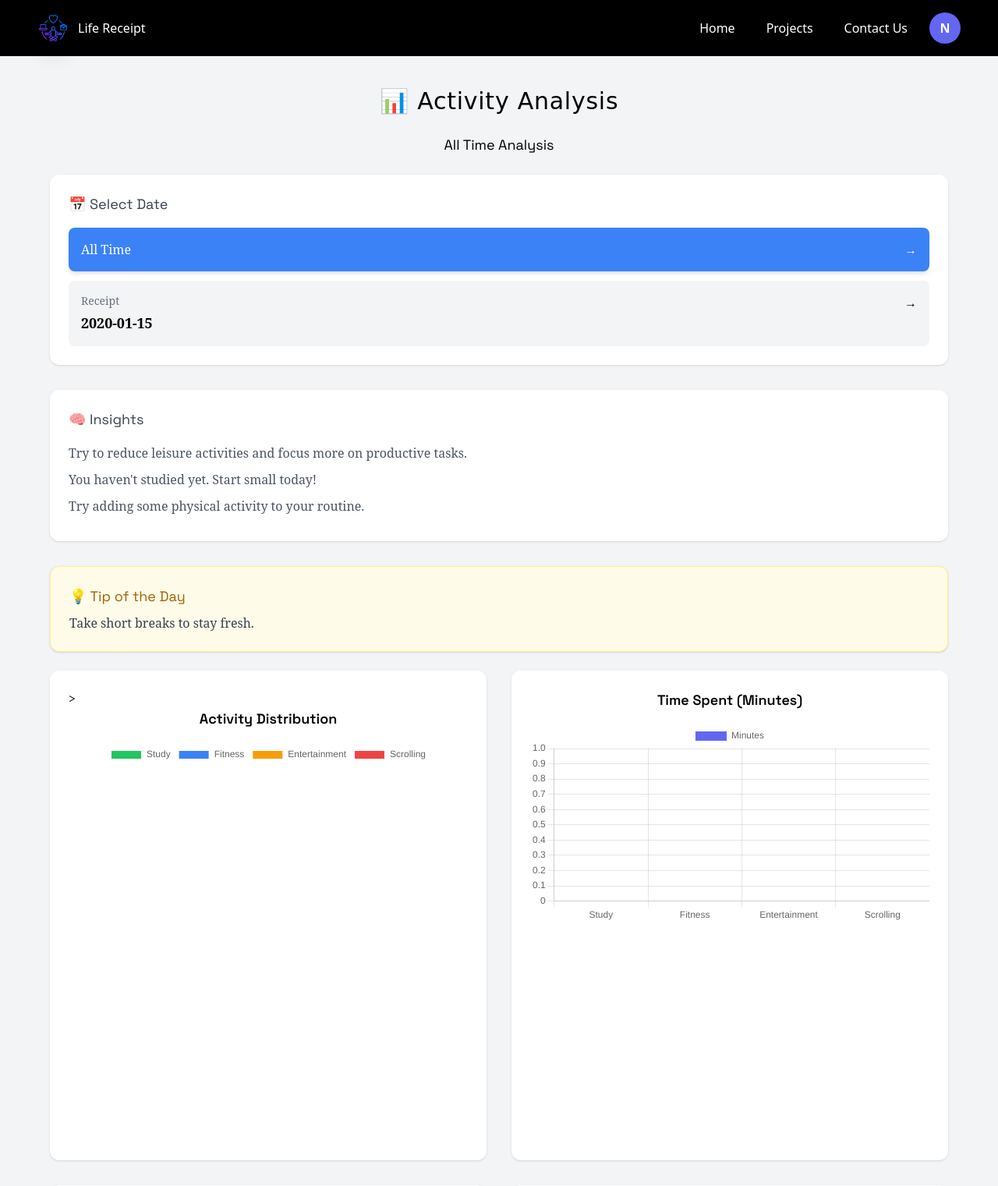
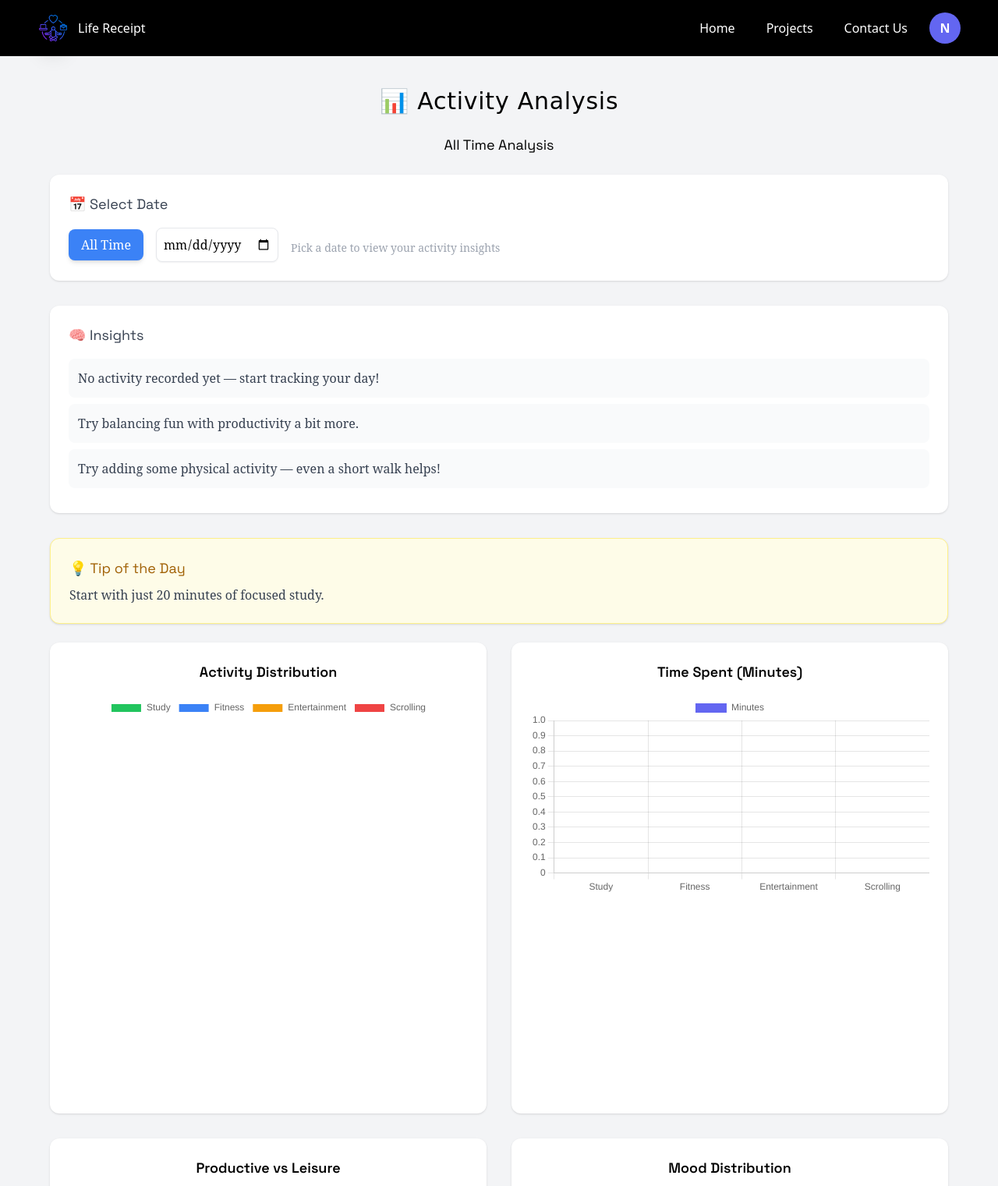
Before and after one commit to siddhiii07/Life-Receipt, a Flask app: page /analytics in a window 1280 px wide. Shown: the top 1521 px of the page at 78% size. Run offline with Flask 3, Linux system fonts and the light colour scheme; the visitor is signed in with stand-in values (Sample User, id 1); tables that the repository leaves empty hold one stand-in row (values such as "Sample post"); parts of the project's set-up code (start-up, migrations or seed data) failed here and were passed over; some libraries are stand-ins or nearby versions; some web fonts are replaced.

Commit message:
Add personalized insights, calendar date picker, and toast alerts

```diff
--- a/backend/app.py
+++ b/backend/app.py
@@ -497,47 +497,112 @@
         moods[row["mood"]] = row["total"]
 
     insights = []
-    # Productivity insight
+    import random
+
+    # -------- TOTAL + RATIOS --------
+    total_time = study + fitness + entertainment + scrolling
+
+    if total_time > 0:
+        study_ratio = study / total_time
+
+        if study_ratio > 0.5:
+            insights.append("You're spending most of your time studying — strong focus!")
+        elif study_ratio > 0.3:
+            insights.append("Good balance, but there's room to increase study time.")
+        else:
+            insights.append("Study time is quite low compared to other activities.")
+
+    else:
+        insights.append("No activity recorded yet — start tracking your day!")
+
+    # -------- PRODUCTIVITY --------
     if productive > leisure:
-        insights.append("— You're having more productive days than leisure ones. Keep it up!")
+        insights.append(random.choice([
+            "You're having more productive time than leisure — great discipline!",
+            "Nice! You're staying productive consistently.",
+        ]))
     else:
-        insights.append("Try to reduce leisure activities and focus more on productive tasks.")
+        insights.append(random.choice([
+            "Leisure is taking over — try regaining control of your time.",
+            "Try balancing fun with productivity a bit more."
+        ]))
 
-    # Study insight
-    if study >= 120:
-        insights.append("Great job! You're dedicating strong time to study.")
-    elif study > 0:
-        insights.append("Try increasing your study time for better progress.")
+    # -------- DOMINANT ACTIVITY --------
+    activities = {
+        "study": study,
+        "fitness": fitness,
+        "entertainment": entertainment,
+        "scrolling": scrolling
+    }
+
+    if total_time > 0:
+        top_activity = max(activities, key=activities.get)
+
+        if top_activity == "scrolling":
+            insights.append("Scrolling dominates your time — consider cutting it down.")
+        elif top_activity == "study":
+            insights.append("You're highly focused on studying — keep that momentum!")
+        elif top_activity == "entertainment":
+            insights.append("Looks like a chill day — just don’t lose track of your goals.")
+        elif top_activity == "fitness":
+            insights.append("You're prioritizing health — that's amazing!")
+
+    # -------- FITNESS --------
+    if fitness == 0:
+        insights.append("Try adding some physical activity — even a short walk helps!")
     else:
-        insights.append("You haven't studied yet. Start small today!")
+        insights.append("Nice! You're staying active.")
 
-    # Scrolling warning
-    if scrolling > 60:
-        insights.append("High screen time detected. Consider reducing scrolling.")
+    # -------- MOOD --------
+    if moods:
+        dominant_mood = max(moods, key=moods.get)
 
-    # Fitness insight
-    if fitness > 0:
-        insights.append("Nice! You're staying active.")
-    else:
-        insights.append("Try adding some physical activity to your routine.")
+        if dominant_mood == "happy":
+            insights.append("You're in a positive mindset — great time to be productive!")
+        elif dominant_mood == "sad":
+            insights.append("Seems like a low day — take it easy and reset.")
+        elif dominant_mood == "tired":
+            insights.append("You're feeling tired — rest might help.")
 
-    # Mood insight
-    if "happy" in moods and moods["happy"] > 0:
-        insights.append("Your mood looks positive. Great sign!")
+    # -------- STUDY VS ENTERTAINMENT --------
+    if study > entertainment:
+        insights.append(random.choice([
+            "You're prioritizing learning over entertainment — great balance!",
+            "Good job keeping studies ahead of distractions."
+        ]))
 
-    if study > entertainment:
-        insights.append("You're prioritizing learning over entertainment. Great balance!")
-
-    # -------- RANDOM TIP --------
-    import random
+    # -------- SMART TIP --------
     tips = [
         "Start your day with your hardest task.",
-        "Use the 25-minute focus technique (Pomodoro).",
         "Take short breaks to stay fresh.",
         "Avoid distractions while studying.",
+        "Use the 25-minute focus technique (Pomodoro).",
         "Plan your day the night before."
     ]
-    random_tip = random.choice(tips)
+
+    if scrolling > 60:
+        tip = "Try a 30-minute no-phone challenge."
+    elif study < 60:
+        tip = "Start with just 20 minutes of focused study."
+    elif fitness == 0:
+        tip = "Even a short walk can boost your energy."
+    elif productive < leisure:
+        tip = "Plan your next day before sleeping."
+    else:
+        tip = random.choice(tips)
+
+    # ------ Alerts------
+    alert = None
+    if total_time == 0:
+        alert = "No activity logged today — start tracking your day 👀"
+    elif study == 0:
+        alert = "You haven't studied today yet 👀"
+    elif scrolling > 60:
+        alert = "Too much scrolling detected — take a break!"
+    elif productive > leisure:
+        alert = "Great job! You're having a productive day 🔥"
+    elif fitness == 0:
+        alert = "No physical activity today — even a short walk helps!"
 
     return render_template(
         "analytics.html",
@@ -551,7 +616,8 @@
         dates=dates,
         selected_date=selected_date,
         insights=insights,
-        tip=random_tip
+        tip=tip,
+        alert=alert
     )
 
 # ---------- API TO ADD ACTIVITY ----------
--- a/backend/templates/analytics.html
+++ b/backend/templates/analytics.html
@@ -21,10 +21,11 @@
         font-family: 'Oswald', sans-serif;
     }
 
-    h1{
+    h1 {
         font-family: 'Bitcount Grid Double Ink', cursive;
     }
-    h2{
+
+    h2 {
         font-family: 'Space Grotesk', sans-serif;
     }
 </style>
@@ -32,6 +33,13 @@
 <body class="bg-gray-100">
 
     {% include "navbar.html" %}
+
+    {% if alert %}
+    <div id="alertBox"
+        class="fixed top-20 right-5 bg-gradient-to-r from-indigo-500 to-purple-500 text-white px-6 py-3 rounded-2xl shadow-xl hidden z-50 animate-pulse">
+        {{ alert }}
+    </div>
+    {% endif %}
 
     <div class="max-w-6xl mx-auto mt-10">
 
@@ -52,64 +60,49 @@
 
             <h2 class="text-lg mb-4 text-gray-700">📅 Select Date</h2>
 
-            <div class="space-y-3">
+            <div class="flex items-center gap-4">
 
-                <!-- ALL TIME -->
-                <a href="/analytics" class="block p-4 rounded-lg transition
-           {{ 'bg-blue-500 text-white shadow-md' if not selected_date else 'bg-gray-100 hover:bg-gray-200' }}">
-
-                    <div class="flex justify-between">
-                        <span>All Time</span>
-                        <span>→</span>
-                    </div>
+                <!-- ALL TIME BUTTON -->
+                <a href="/analytics" class="px-4 py-2 rounded-lg
+           {{ 'bg-blue-500 text-white shadow-md' if not selected_date else 'bg-gray-200 hover:bg-gray-300' }}">
+                    All Time
                 </a>
 
-                <!-- DATES -->
-                {% for d in dates %}
-                <a href="/analytics?date={{ d['date'] }}" class="block p-4 rounded-lg transition
-           {% if selected_date == d['date'] %}
-               bg-blue-500 text-white shadow-md
-           {% else %}
-               bg-gray-100 hover:bg-gray-200
-           {% endif %}">
+                <!-- CALENDAR INPUT -->
+                <input type="date" value="{{ selected_date if selected_date else '' }}" onchange="goToDate(this.value)"
+                    class="border p-2 rounded-lg shadow-sm">
 
-                    <div class="flex justify-between">
-                        <span class="text-sm text-gray-500">Receipt</span>
-                        <span>→</span>
-                    </div>
+                <p class="text-sm text-gray-400 mt-2">
+                    Pick a date to view your activity insights
+                </p>
+            </div>
 
-                    <div class="text-lg font-semibold">
-                        {{ d["date"] }}
-                    </div>
-
-                </a>
-                {% endfor %}
-
-            </div>
         </div>
 
+        <!-- INSIGHTS -->
         <div class="bg-white p-6 rounded-xl shadow mb-8">
             <h2 class="text-lg mb-4 text-gray-700">🧠 Insights</h2>
 
             {% for insight in insights %}
-            <p class="mb-2 text-gray-600 leading-relaxed">{{ insight }}</p>
+            <p class="mb-2 text-gray-700 leading-relaxed bg-gray-50 p-3 rounded-lg">
+                {{ insight }}
+            </p>
             {% endfor %}
         </div>
 
+        <!-- TIP -->
         <div class="bg-yellow-50 border border-yellow-200 p-6 rounded-xl shadow mb-6">
-
             <h2 class="text-lg mb-2 text-yellow-700">💡 Tip of the Day</h2>
 
             <p class="text-gray-700">
                 {{ tip }}
             </p>
-
         </div>
 
-        <div class="grid grid-cols-2 gap-8">
+        <div class="grid grid-cols-1 md:grid-cols-2 gap-8">
 
             <!-- PIE CHART -->
-            <div <div class="bg-white p-6 rounded-xl shadow hover:shadow-lg transition">>
+            <div class="bg-white p-6 rounded-xl shadow hover:shadow-lg transition">
                 <h2 class="text-lg font-semibold mb-4 text-center">Activity Distribution</h2>
                 <canvas id="pieChart"></canvas>
             </div>
@@ -138,6 +131,11 @@
 
 
     <script>
+        function goToDate(date) {
+            if (date) {
+                window.location.href = "/analytics?date=" + date;
+            }
+        }
 
         const study = {{ study }};
         const fitness = {{ fitness }};
@@ -199,6 +197,21 @@
             }
         });
 
+        // ALERTS
+        const alertMessage = "{{ alert if alert else '' }}";
+
+        if (alertMessage) {
+            const box = document.getElementById("alertBox");
+
+            if (box) {
+                box.classList.remove("hidden");
+
+                setTimeout(() => {
+                    box.classList.add("hidden");
+                }, 4000); // disappears after 4 sec
+            }
+        }
+
     </script>
 
 </body>
```
